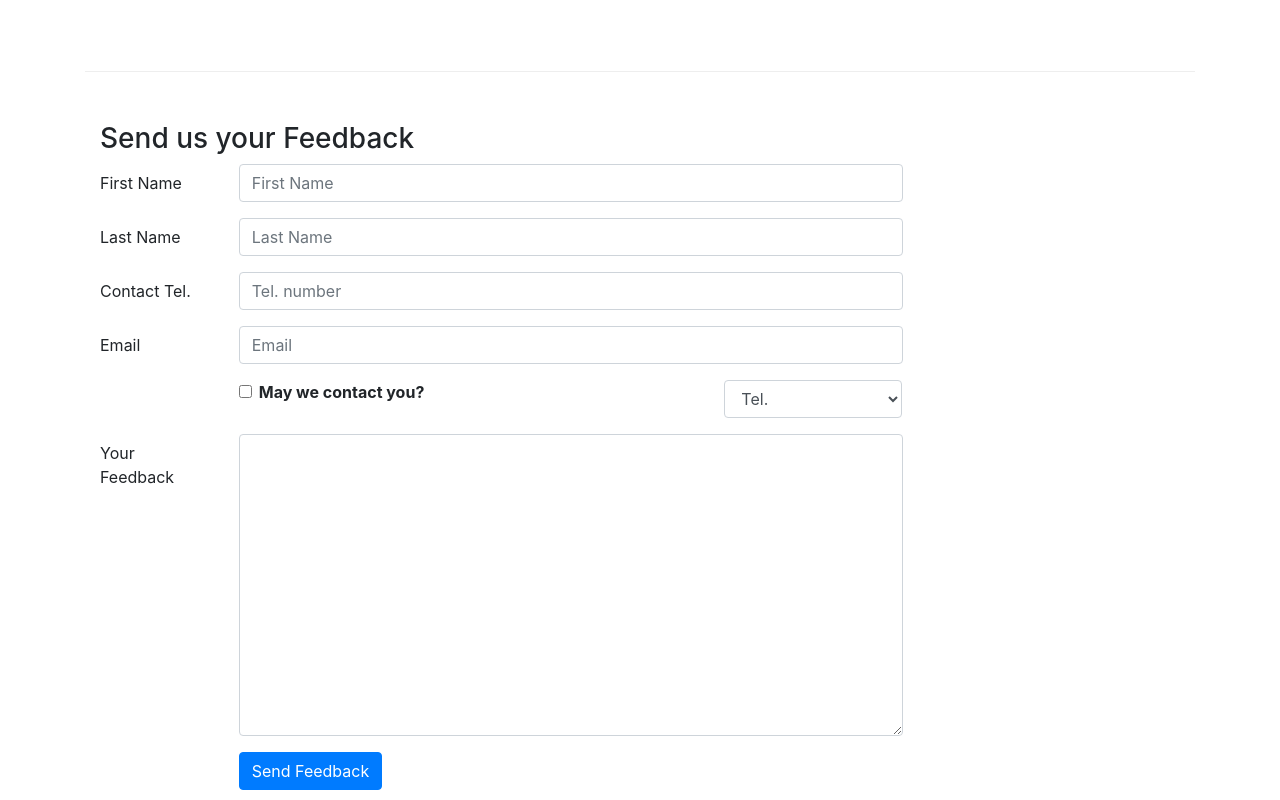
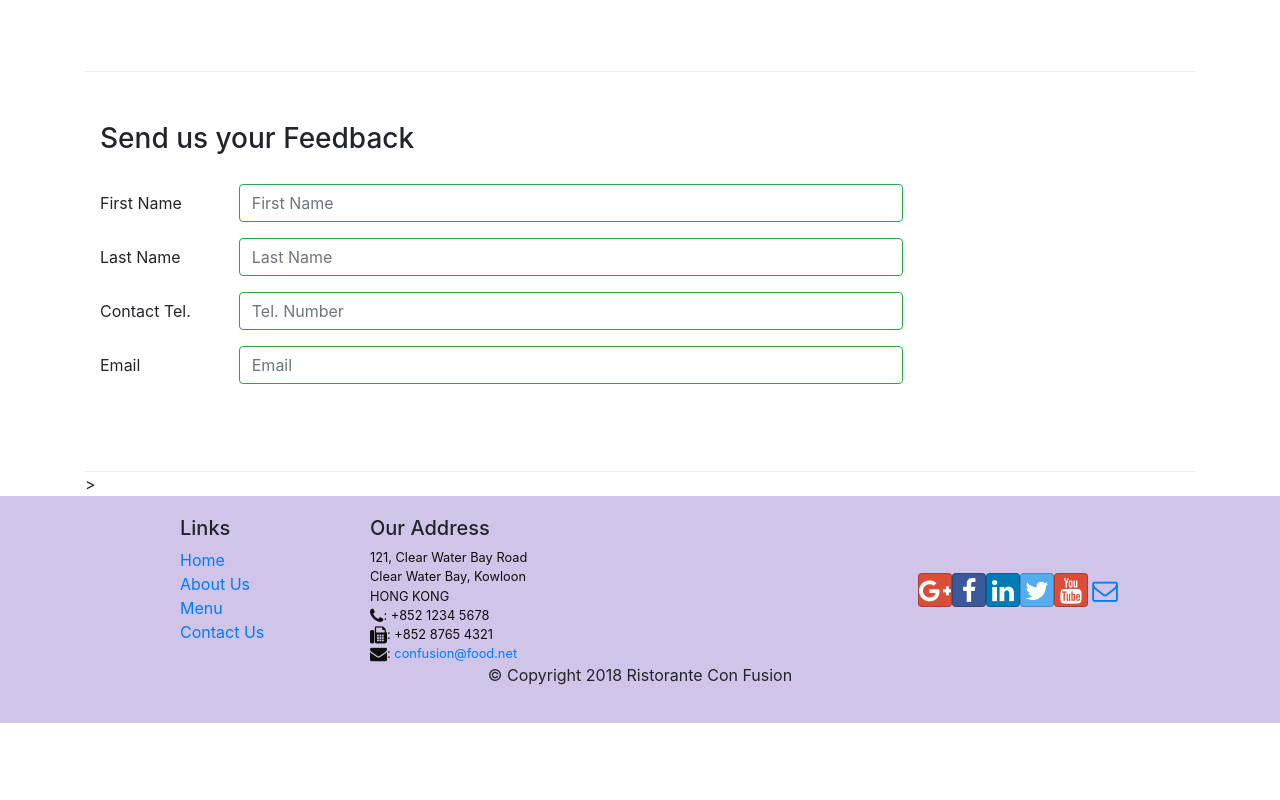
Before and after one commit to izennn/ConfusionRestaurant, a React (Create React App) app: page /contactus in a window 1280 px wide. Shown: the part 800-1600 px from the top of the page. After the commit the page ends 1523 px from the top, so only its background shows below. Built offline with nearby package versions, Linux system fonts and the light colour scheme.

Commit message:
Controlled FOrm Validation

```diff
--- a/src/components/ContactComponent.js
+++ b/src/components/ContactComponent.js
@@ -1,6 +1,6 @@
 import React from 'react';
 import { Breadcrumb, BreadcrumbItem,
-            Button, Form, FormGroup, Label, Input, Col } from 'reactstrap';
+            Button, Form, FormGroup, FormFeedback, Label, Input, Col } from 'reactstrap';
 import { Link } from 'react-router-dom';
 
 class Contact extends React.Component {
@@ -13,10 +13,17 @@
             email: '',
             agree: false,
             contactType: 'Tel.',
-            message: ''
+            message: '',
+            touched: {
+                firstname: false,
+                lastname: false,
+                telnum: false,
+                email: false
+            }
         }
         this.handleInputChange = this.handleInputChange.bind(this);
         this.handleSubmit = this.handleSubmit.bind(this);
+        this.handleBlue = this.handleBlur.bind(this);
     }
 
     handleInputChange(event) {
@@ -35,95 +42,47 @@
         event.preventDefault() // the default behavior is to go to the "next page"
     }
 
+    // indicate which field has been modified
+    handleBlur = (field) => (evt) => {
+        this.setState({
+            touched: {
+                ...this.state.touched,
+                [field]: true
+            }
+        })
+    }
+
+    validate(firstname, lastname, telnum, email) {
+
+        const errors = {
+            firstname: '',
+            lastname: '',
+            telnum: '',
+            email: ''
+        };
+
+        if (this.state.touched.firstname && firstname.length < 3)
+            errors.firstname = 'First Name should be >= 3 characters';
+        else if (this.state.touched.firstname && firstname.length > 10)
+            errors.firstname = 'First Name should be <= 10 characters';
+
+        if (this.state.touched.lastname && lastname.length < 3)
+            errors.lastname = 'Last Name should be >= 3 characters';
+        else if (this.state.touched.lastname && lastname.length > 10)
+            errors.lastname = 'Last Name should be <= 10 characters';
+
+        const reg = /^\d+$/;
+        if (this.state.touched.telnum && !reg.test(telnum))
+            errors.telnum = 'Tel. Number should contain only numbers';
+
+        if (this.state.touched.email && email.split('').filter(x => x === '@').length !== 1)
+            errors.email = 'Email should contain a @';
+
+        return errors;
+    }
+
     render() {
-        const SendFeedback = () => {
-            const { firstname, lastname, telnum, email, agree, contactType, message } = this.state;
-
-            return (
-                <div className="row row-content">
-                   <div className="col-12">
-                      <h3>Send us your Feedback</h3>
-                   </div>
-                    <div className="col-12 col-md-9">
-                        <Form onSubmit={this.handleSubmit}>
-                            <FormGroup row>
-                                <Label htmlFor="firstname" md={2}>First Name</Label>
-                                <Col md={10}>
-                                    <Input type="text" id="firstname" name="firstname"
-                                        placeholder="First Name"
-                                        value={this.state.firstname}
-                                        onChange={this.handleInputChange} />
-                                </Col>
-                            </FormGroup>
-                            <FormGroup row>
-                                <Label htmlFor="lastname" md={2}>Last Name</Label>
-                                <Col md={10}>
-                                    <Input type="text" id="lastname" name="lastname"
-                                        placeholder="Last Name"
-                                        value={this.state.lastname}
-                                        onChange={this.handleInputChange} />
-                                </Col>
-                            </FormGroup>
-                            <FormGroup row>
-                            <Label htmlFor="telnum" md={2}>Contact Tel.</Label>
-                                <Col md={10}>
-                                    <Input type="tel" id="telnum" name="telnum"
-                                        placeholder="Tel. number"
-                                        value={this.state.telnum}
-                                        onChange={this.handleInputChange} />
-                                </Col>
-                            </FormGroup>
-                            <FormGroup row>
-                                <Label htmlFor="email" md={2}>Email</Label>
-                                <Col md={10}>
-                                    <Input type="email" id="email" name="email"
-                                        placeholder="Email"
-                                        value={this.state.email}
-                                        onChange={this.handleInputChange} />
-                                </Col>
-                            </FormGroup>
-                            <FormGroup row>
-                                <Col md={{size: 6, offset: 2}}>
-                                    <FormGroup check>
-                                        <Label check>
-                                            <Input type="checkbox"
-                                                name="agree"
-                                                checked={this.state.agree}
-                                                onChange={this.handleInputChange} /> {' '}
-                                            <strong>May we contact you?</strong>
-                                        </Label>
-                                    </FormGroup>
-                                </Col>
-                                <Col md={{size: 3, offset: 1}}>
-                                    <Input type="select" name="contactType"
-                                            value={this.state.contactType}
-                                            onChange={this.handleInputChange}>
-                                        <option>Tel.</option>
-                                        <option>Email</option>
-                                    </Input>
-                                </Col>
-                            </FormGroup>
-                            <FormGroup row>
-                                <Label htmlFor="message" md={2}>Your Feedback</Label>
-                                <Col md={10}>
-                                    <Input type="textarea" id="message" name="message"
-                                        rows="12"
-                                        value={this.state.message}
-                                        onChange={this.handleInputChange}></Input>
-                                </Col>
-                            </FormGroup>
-                            <FormGroup row>
-                                <Col md={{size: 10, offset: 2}}>
-                                    <Button type="submit" color="primary">
-                                        Send Feedback
-                                    </Button>
-                                </Col>
-                            </FormGroup>
-                        </Form>
-                    </div>
-               </div>
-            )
-        }
+        const errors = this.validate(this.state.firstname, this.state.lastname, this.state.telnum, this.state.email);
 
         return(
             <div className="container">
@@ -163,7 +122,67 @@
                         </div>
                     </div>
                 </div>
-                <SendFeedback />
+                <div className="row row-content">
+                   <div className="col-12">
+                      <h3>Send us your Feedback</h3>
+                   </div>
+                    <div className="col-12 col-md-9">
+                        <Form onSubmit={this.handleSubmit}>
+                            <FormGroup row>
+                                <Label htmlFor="firstname" md={2}>First Name</Label>
+                                <Col md={10}>
+                                    <Input type="text" id="firstname" name="firstname"
+                                        placeholder="First Name"
+                                        value={this.state.firstname}
+                                        valid={errors.firstname === ''}
+                                        invalid={errors.firstname !== ''}
+                                        onBlur={this.handleBlur('firstname')}
+                                        onChange={this.handleInputChange} />
+                                    <FormFeedback>{errors.firstname}</FormFeedback>
+                                </Col>
+                            </FormGroup>
+                            <FormGroup row>
+                                <Label htmlFor="lastname" md={2}>Last Name</Label>
+                                <Col md={10}>
+                                    <Input type="text" id="lastname" name="lastname"
+                                        placeholder="Last Name"
+                                        value={this.state.lastname}
+                                        valid={errors.lastname === ''}
+                                        invalid={errors.lastname !== ''}
+                                        onBlur={this.handleBlur('lastname')}
+                                        onChange={this.handleInputChange} />
+                                    <FormFeedback>{errors.lastname}</FormFeedback>
+                                </Col>
+                            </FormGroup>
+                            <FormGroup row>
+                                <Label htmlFor="telnum" md={2}>Contact Tel.</Label>
+                                <Col md={10}>
+                                    <Input type="tel" id="telnum" name="telnum"
+                                        placeholder="Tel. Number"
+                                        value={this.state.telnum}
+                                        valid={errors.telnum === ''}
+                                        invalid={errors.telnum !== ''}
+                                        onBlur={this.handleBlur('telnum')}
+                                        onChange={this.handleInputChange} />
+                                    <FormFeedback>{errors.telnum}</FormFeedback>
+                                </Col>
+                            </FormGroup>
+                            <FormGroup row>
+                                <Label htmlFor="email" md={2}>Email</Label>
+                                <Col md={10}>
+                                    <Input type="email" id="email" name="email"
+                                        placeholder="Email"
+                                        value={this.state.email}
+                                        valid={errors.email === ''}
+                                        invalid={errors.email !== ''}
+                                        onBlur={this.handleBlur('email')}
+                                        onChange={this.handleInputChange} />
+                                    <FormFeedback>{errors.email}</FormFeedback>
+                                </Col>
+                            </FormGroup>
+                        </Form>
+                    </div>
+               </div>>
             </div>
         );
     }
```
